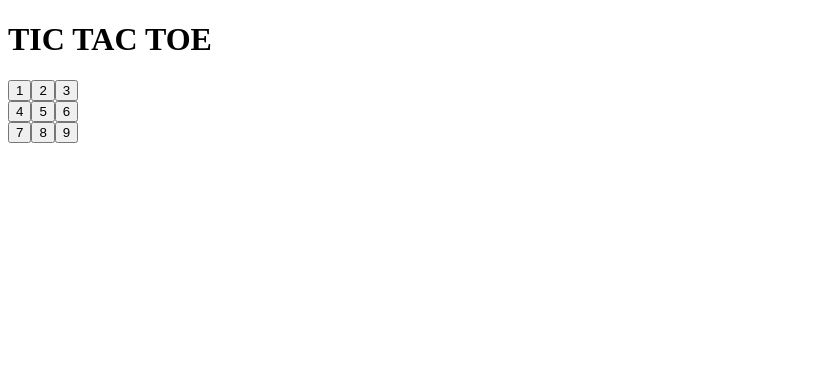
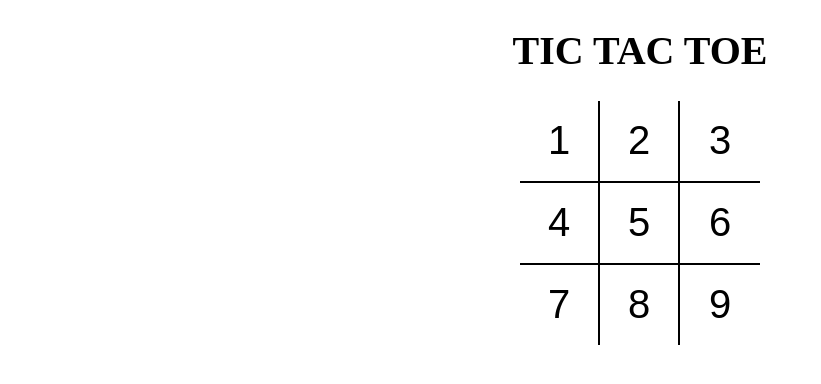
Before and after one commit to geekabdul/TicTacToe, a React (Vite) app: page / in a window 1280 px wide. Shown: the top 384 px of the page, without its empty margins (0-821 px from the left). Built offline with nearby package versions, Linux system fonts and the light colour scheme.

Commit message:
added scss, and styling

```diff
--- a/package.json
+++ b/package.json
@@ -28,6 +28,7 @@
     "eslint-plugin-react": "^7.30.1",
     "prettier": "^2.7.1",
     "rimraf": "^3.0.2",
+    "sass": "^1.54.0",
     "vite": "^3.0.2"
   },
   "babel": {
--- a/src/App.jsx
+++ b/src/App.jsx
@@ -1,9 +1,10 @@
 import React from 'react';
 import Board from './components/Board';
+import './styles/root.scss';
 
 const App = () => {
   return (
-    <div>
+    <div className="app">
       <h1>TIC TAC TOE</h1>
       <Board />
     </div>
--- a/src/components/Board.jsx
+++ b/src/components/Board.jsx
@@ -3,18 +3,18 @@
 
 const Board = () => {
   return (
-    <div>
-      <div>
+    <div className="board">
+      <div className="board-row">
         <Square value={1} />
         <Square value={2} />
         <Square value={3} />
       </div>
-      <div>
+      <div className="board-row">
         <Square value={4} />
         <Square value={5} />
         <Square value={6} />
       </div>
-      <div>
+      <div className="board-row">
         <Square value={7} />
         <Square value={8} />
         <Square value={9} />
--- a/src/components/Square.jsx
+++ b/src/components/Square.jsx
@@ -1,6 +1,10 @@
 import React from 'react';
 
 const Square = ({ value }) => {
-  return <button type="button">{value}</button>;
+  return (
+    <button type="button" className="square">
+      {value}
+    </button>
+  );
 };
 export default Square;
--- /dev/null
+++ b/src/styles/root.scss
@@ -0,0 +1,40 @@
+body {
+  padding: 0;
+  margin: 0;
+}
+button {
+  background: none;
+  border: none;
+  outline: none;
+  &:hover {
+    cursor: pointer;
+  }
+}
+.app {
+  font-size: 20px;
+  display: flex;
+  flex-direction: column;
+  align-items: center;
+}
+.board {
+  .board-row {
+    display: flex;
+    flex-direction: row;
+    border-bottom: 2px solid #000;
+    &:last-child {
+      border-bottom: none;
+    }
+    .square {
+      width: 80px;
+      height: 80px;
+      border-right: 2px solid #000;
+      font-size: 2.5rem;
+      padding: 0;
+      overflow: hidden;
+      transition: all 0.2s;
+      &:last-child {
+        border-right: none;
+      }
+    }
+  }
+}
```
Also changed, not shown: 1 other file (tests, documents, lock files or other folders).
